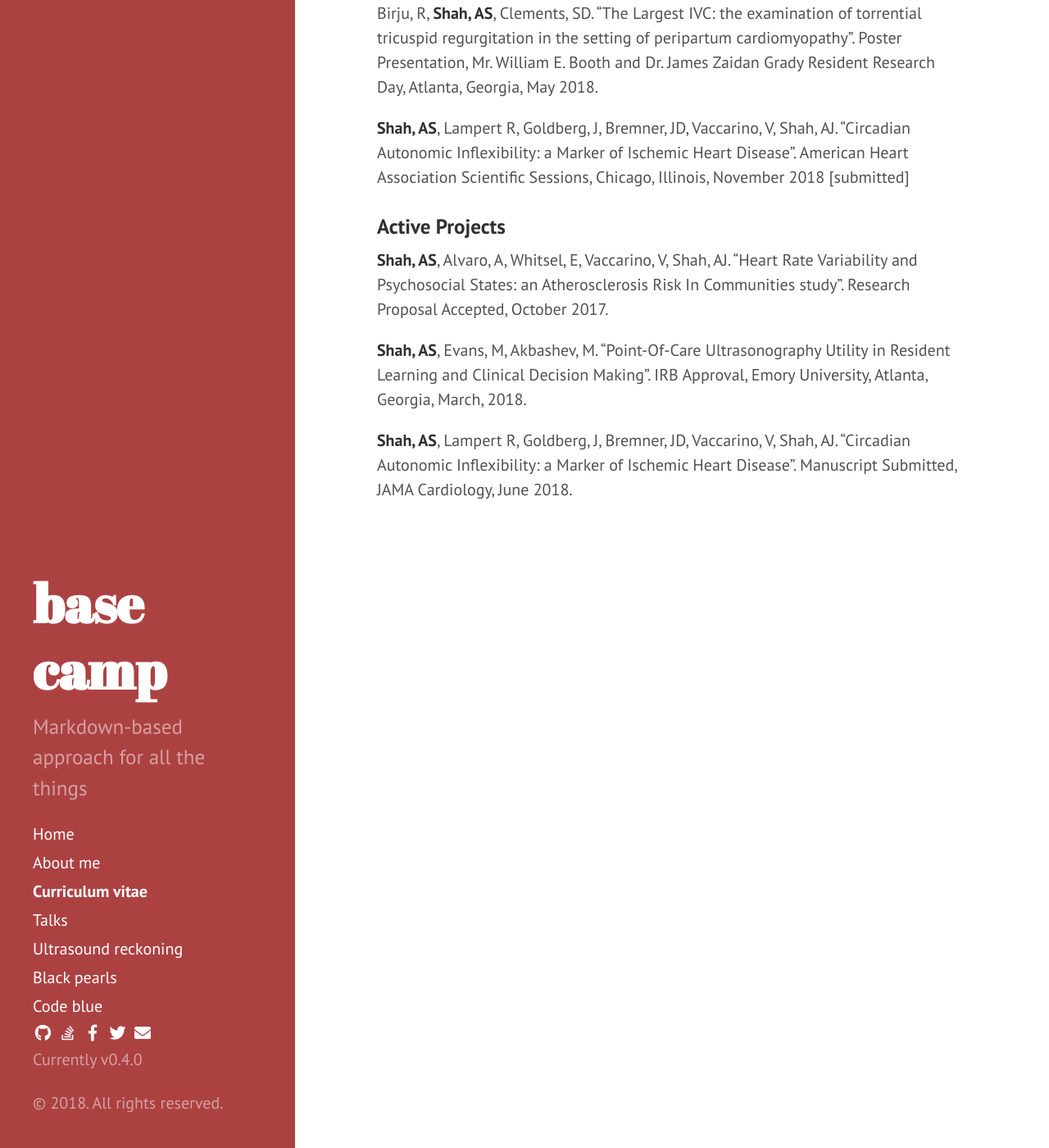
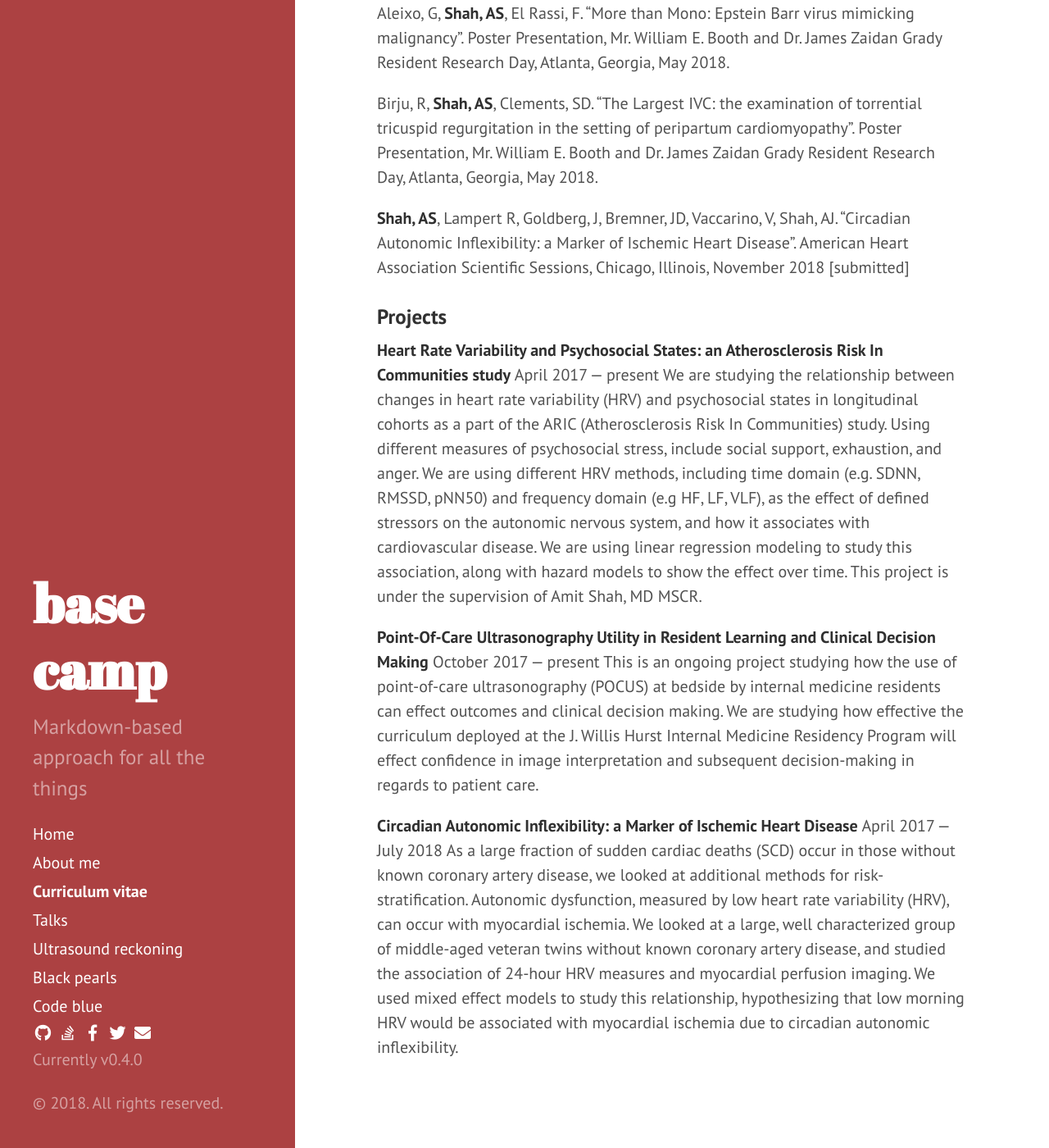
Before and after one commit to asshah4/asshah4.github.io, a Jekyll site: the page built from cv.md, in a window 1280 px wide and 1400 px high, scrolled down 9642 px. Shown: the whole window at 82% size. Built offline with Jekyll 4.4.1, drawn with Linux system fonts in a browser that asks for light colours; nearby versions of some CDN libraries; some of the changed text lies outside the part shown.

Commit message:
updated CV with active projects

```diff
--- a/cv.md
+++ b/cv.md
@@ -303,6 +303,9 @@
 
 **Shah, AS**, Alvaro, A, Whitsel, E, Vaccarino, V, Shah, AJ. “Heart Rate Variability and Psychosocial States: an Atherosclerosis Risk In Communities study”. Atherosclerosis Risk In Communities Publications Committee, October 2017. [proposal accepted]
 
+*Shah, AS, Evans, M, Akbashev, M. "Point-Of-Care Ultrasonography Utility in Resident Learning and Clinical Decision Making". Institutional Review Board, Emory University, Atlanta, Georgia, March, 2018. [IRB approval granted]
+
+
 ### Abstracts
 
 **Shah, AS**, Blackman, S. “Genetic Linkage Analysis for Cystic Fibrosis Related Diabetes”. Poster Presentation, National Institute of Diabetes and Digestive and Kidney Diseases Medical Student Research Symposium at Vanderbilt University, Nashville, Tennessee, August 2015.
@@ -321,10 +324,16 @@
 
 **Shah, AS**, Lampert R, Goldberg, J, Bremner, JD, Vaccarino, V, Shah, AJ. “Circadian Autonomic Inflexibility: a Marker of Ischemic Heart Disease”. American Heart Association Scientific Sessions, Chicago, Illinois, November 2018 [submitted]
 
-### Active Projects
+### Projects
 
-**Shah, AS**, Alvaro, A, Whitsel, E, Vaccarino, V, Shah, AJ. “Heart Rate Variability and Psychosocial States: an Atherosclerosis Risk In Communities study”. Research Proposal Accepted, October 2017.
+**Heart Rate Variability and Psychosocial States: an Atherosclerosis Risk In Communities study**
+April 2017 — present
+We are studying the relationship between changes in heart rate variability (HRV) and psychosocial states in longitudinal cohorts as a part of the ARIC (Atherosclerosis Risk In Communities) study. Using different measures of psychosocial stress, include social support, exhaustion, and anger. We are using different HRV methods, including time domain (e.g. SDNN, RMSSD, pNN50) and frequency domain (e.g HF, LF, VLF), as the effect of defined stressors on the autonomic nervous system, and how it associates with cardiovascular disease. We are using linear regression modeling to study this association, along with hazard models to show the effect over time. This project is under the supervision of Amit Shah, MD MSCR.
 
-**Shah, AS**, Evans, M, Akbashev, M. “Point-Of-Care Ultrasonography Utility in Resident Learning and Clinical Decision Making”. IRB Approval, Emory University, Atlanta, Georgia, March, 2018.
+**Point-Of-Care Ultrasonography Utility in Resident Learning and Clinical Decision Making**
+October 2017 — present
+This is an ongoing project studying how the use of point-of-care ultrasonography (POCUS) at bedside by internal medicine residents can effect outcomes and clinical decision making. We are studying how effective the curriculum deployed at the J. Willis Hurst Internal Medicine Residency Program will effect confidence in image interpretation and subsequent decision-making in regards to patient care.
 
-**Shah, AS**, Lampert R, Goldberg, J, Bremner, JD, Vaccarino, V, Shah, AJ. “Circadian Autonomic Inflexibility: a Marker of Ischemic Heart Disease”. Manuscript Submitted, JAMA Cardiology, June 2018.
+**Circadian Autonomic Inflexibility: a Marker of Ischemic Heart Disease**
+April 2017 — July 2018
+As a large fraction of sudden cardiac deaths (SCD) occur in those without known coronary artery disease, we looked at additional methods for risk-stratification. Autonomic dysfunction, measured by low heart rate variability (HRV), can occur with myocardial ischemia. We looked at a large, well characterized group of middle-aged veteran twins without known coronary artery disease, and studied the association of 24-hour HRV measures and myocardial perfusion imaging. We used mixed effect models to study this relationship, hypothesizing that low morning HRV would be associated with myocardial ischemia due to circadian autonomic inflexibility.
```
Also changed, not shown: about.md (+2 -4 lines).
